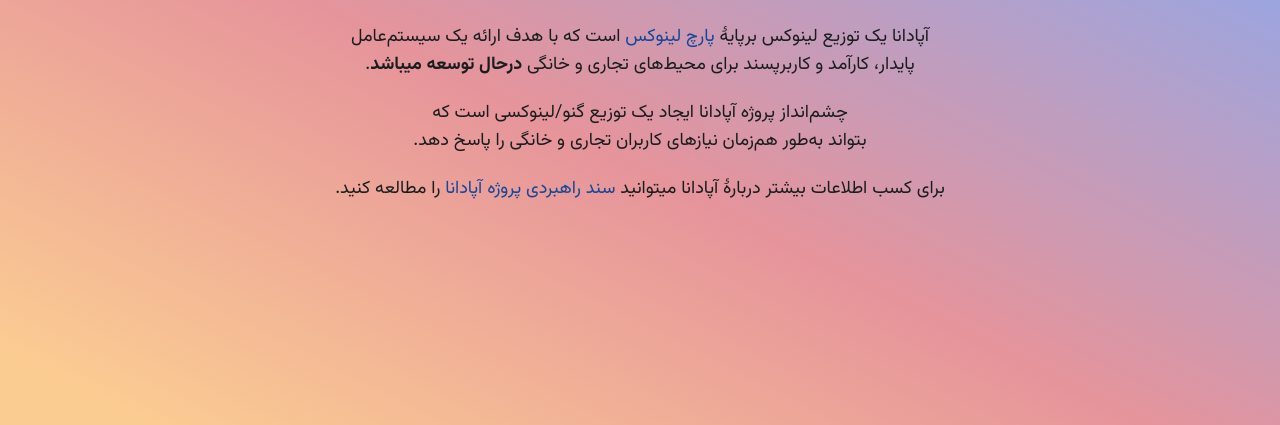
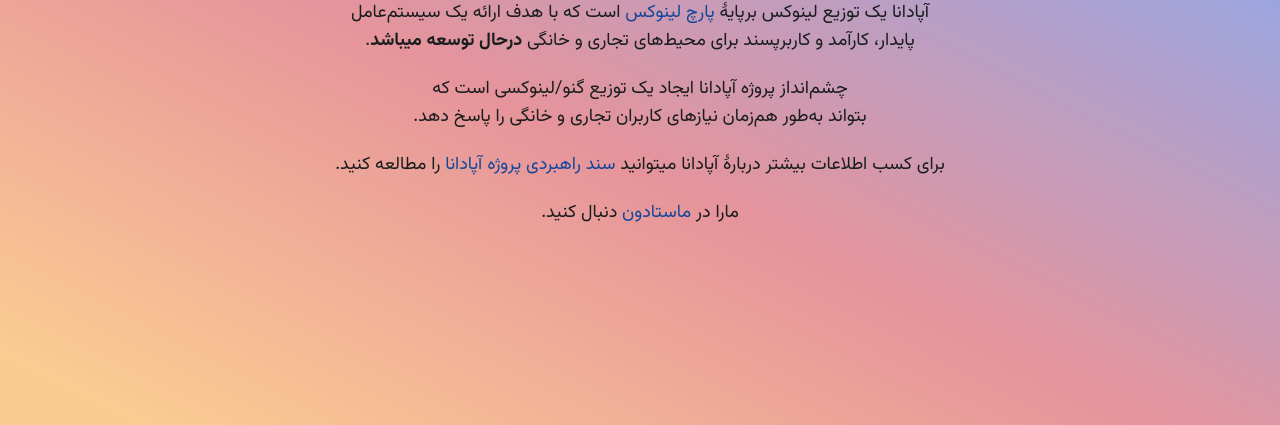
Before and after one commit to parchlinux/apadana, a plain HTML site: page index.html in a window 1280 px wide. Shown: the part 375-800 px from the top of the page. Drawn offline with Linux system fonts and the light colour scheme.

Commit message:
added mastodon link

```diff
--- a/index.html
+++ b/index.html
@@ -53,6 +53,10 @@
 				>
 				را مطالعه کنید.
 			</p>
+			<p>
+				مارا در <a href="https://fosstodon.org/@apadana">ماستادون</a> دنبال
+				کنید.
+			</p>
 		</main>
 	</body>
 </html>
```
